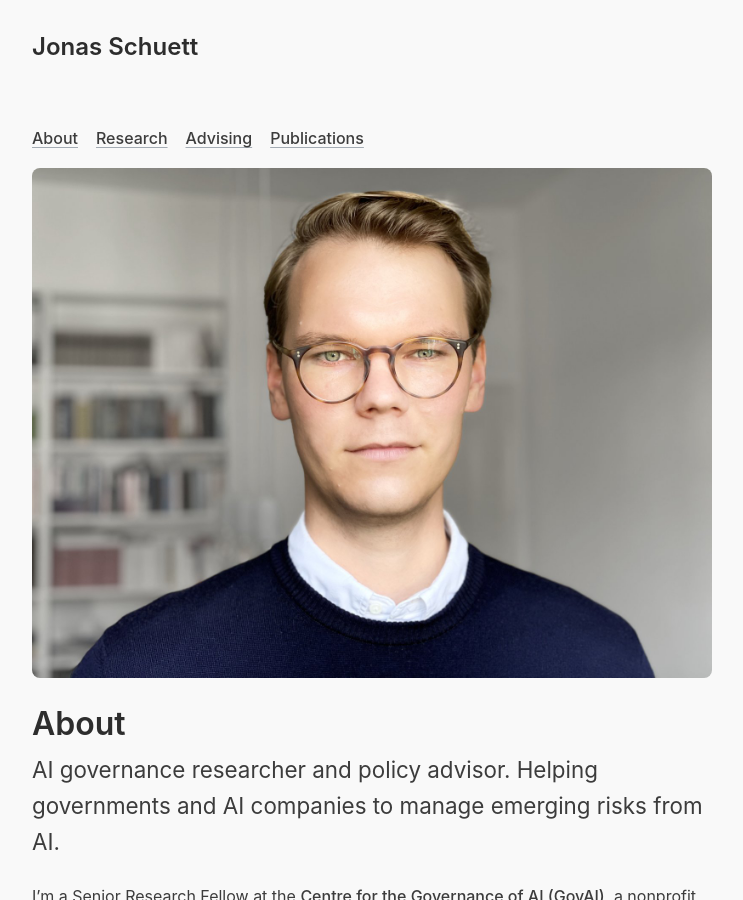
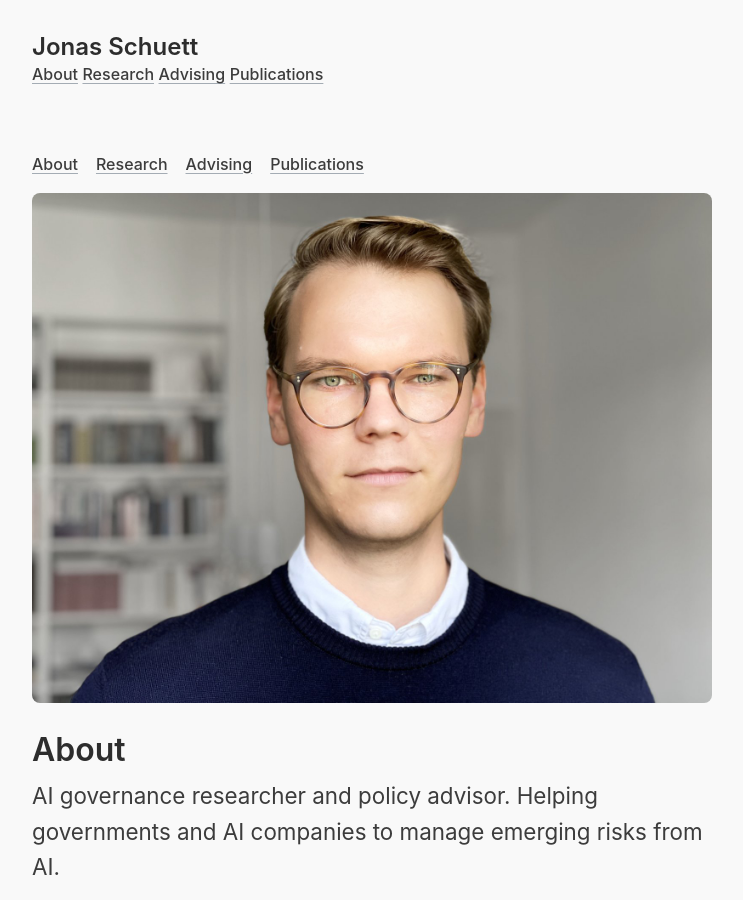
Before and after one commit to jonasschuett/jonasschuett.github.io, a Jekyll site: the page built from index.html, in a window 1280 px wide and 900 px high. Shown: the whole window, without its empty margins (268-1011 px from the left). Built offline with Jekyll 4.4.1, drawn with Linux system fonts in a browser that asks for light colours; nearby versions of some CDN libraries; the list of posts is cut into pages by our own code.

Commit message:
Update default.html

```diff
--- a/_layouts/default.html
+++ b/_layouts/default.html
@@ -12,6 +12,12 @@
           <small>{{ site.tagline }}</small>
           <script src="https://kit.fontawesome.com/82caf88c74.js" crossorigin="anonymous"></script>
         </h2>
+        <nav class="nav">
+          <a class="nav-link" href="#about">About</a>
+          <a class="nav-link" href="#research">Research</a>
+          <a class="nav-link" href="#advising">Advising</a>
+          <a class="nav-link" href="#publications">Publications</a>
+        </nav>
       </header>
 
       <main>
```
